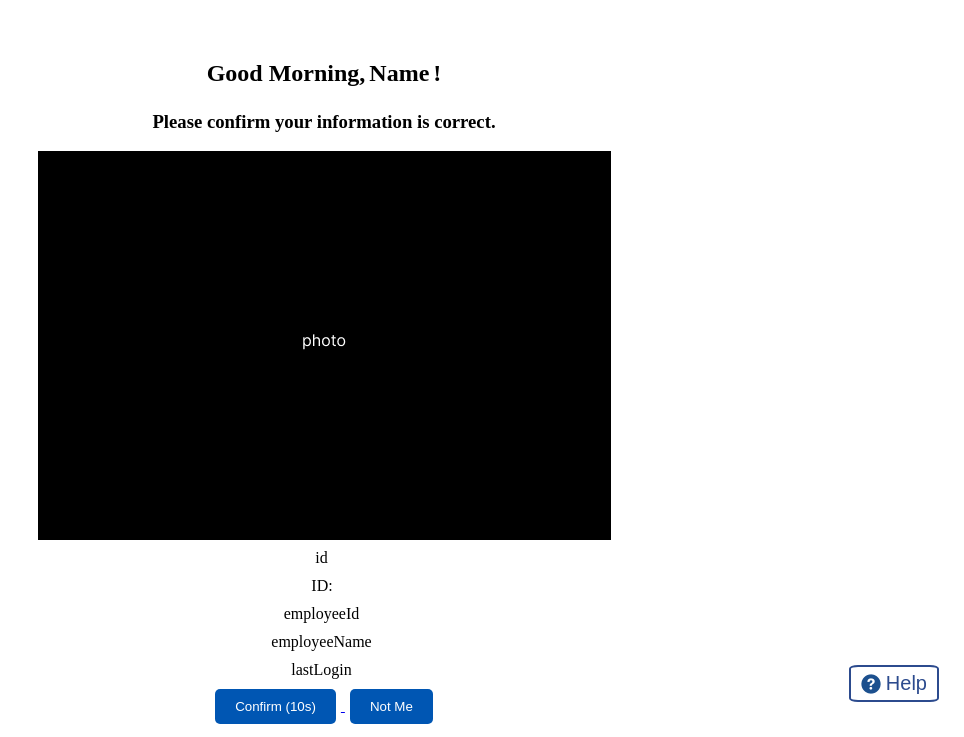
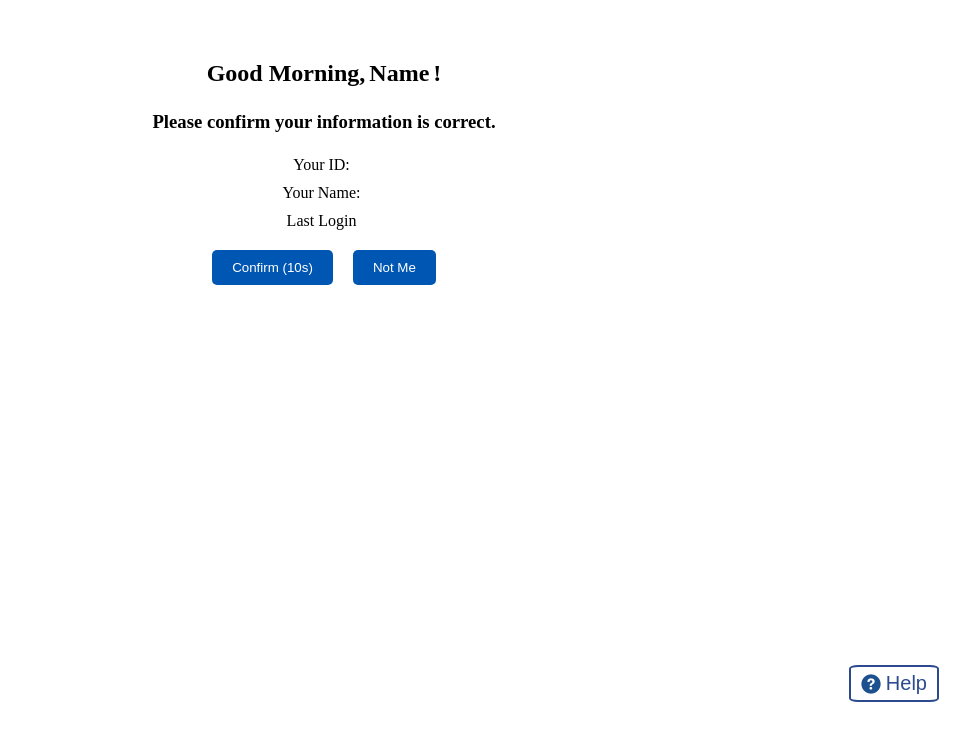
Before and after one commit to zhuceyezi/MPS_5900_Project, a website: page express/public/success.html in a window 1280 px wide. Shown: the part 73-810 px from the top of the page, without its empty margins (316-1280 px from the left). Drawn offline with Linux system fonts and the light colour scheme.

Commit message:
Changed the user interface of the success page

```diff
--- a/express/public/css/styles.css
+++ b/express/public/css/styles.css
@@ -150,6 +150,7 @@ button {
     height: auto; /* 高度自动调整，保持宽高比 */
     margin-right: 5px; /* 添加右侧间距，使图标与文本有距离 */
 }
+
 .container {
     background-color: #d3d3d3;
     padding: 40px;
@@ -206,6 +207,13 @@ button {
     padding-right: 40px;
 }
 
+.button-container {
+    margin-top: 10px;
+    display: flex;
+    justify-content: center;
+    gap: 10px; /* space between buttons */
+}
+
 .submit-button {
     background-color: #2c4b8e;
     color: #fff;
--- a/express/public/js/coundown.js
+++ b/express/public/js/coundown.js
@@ -40,6 +40,7 @@ window.onload = function() {
 
                 document.getElementById('employeeId').textContent = employeeData.employeeId;
                 document.getElementById('employeeName').textContent = employeeData.employeeName;
+                document.getElementById('employeeName2').textContent = employeeData.employeeName;
                 document.getElementById('lastLogin').textContent = new Date(employeeData.lastLogin).toLocaleString();
             }
 };
--- a/express/public/success.html
+++ b/express/public/success.html
@@ -16,55 +16,40 @@
         <img src="img/UFPT_Logo_RGB_transparent.png" alt="Logo" class="logo">
     </header>
 
-
     <main>
-
     <div id="successpage">
         <!--welcome message-->
         <div class="welcome-message">
         <h2 class="information-inline-container">Good Morning, </h2>
-        <h2 id ="user-name" class="information-inline-container">Name</h2>
+        <h2 id="employeeName" class="information-inline-container">Name</h2>
         <h2 class="information-inline-container">!</h2>
          </div>
         <h3>Please confirm your information is correct.</h3>
 
-
-        <img id="user-image" src="img/Back-photo-mockup.png" alt="User Image">
-
-
-
+<!--Display employee information-->
         <div>
-            <p class = "information-inline-container">id</p>
-            <p id="user-name" class="textspace" class ="information-inline-container"></p>
+            <p class = "information-inline-container">Your ID: </p>
+            <div id="employeeId" class="textspace" class ="information-inline-container"></div>
             </br>
-            <p class = "information-inline-container">ID:</p>
-            <p id="user-id" class = "information-inline-container" class="textspace"></p>
+            <p class = "information-inline-container">Your Name: </p>
+            <div id="employeeName2" class="textspace" class ="information-inline-container"></div>
+            </br>
+            <p class = "information-inline-container">Last Login</p>
+            <div id="lastLogin" class="textspace" class ="information-inline-container"></div>
         </div>
 
-<!--Display employee information-->
-        <div>
-            <p class = "information-inline-container">employeeId</p>
-            <div id="employeeId" class="textspace" class ="information-inline-container"></div>
-        </br>
-        <p class = "information-inline-container">employeeName</p>
-        <div id="employeeName" class="textspace" class ="information-inline-container"></div>
-        </br>
-        <p class = "information-inline-container">lastLogin</p>
-        <div id="lastLogin" class="textspace" class ="information-inline-container"></div>
-
-        </div>
-
-
         <!-- Buttons -->
+        <div class="button-container">
             <a href="index.html">
                 <button id="confirminfor">Confirm
                     (<span id="countdown">5</span>s)
                 </button>
             </a>
+
             <a href="fail.html">
                 <button id="notme">Not Me</button>
             </a>
-
+        </div>
 
     </div>
 
--- a/package.json
+++ b/package.json
@@ -2,6 +2,7 @@
   "dependencies": {
     "@aws-sdk/client-rekognition": "^3.670.0",
     "cookie-parser": "^1.4.7",
+    "cors": "^2.8.5",
     "dotenv": "^16.4.5",
     "express": "^4.21.1",
     "morgan": "^1.10.0",
```
Also changed, not shown: express/public/help.html (+2 -2 lines), 1 other file. Lines whose indentation alone changed are shown as unchanged.
